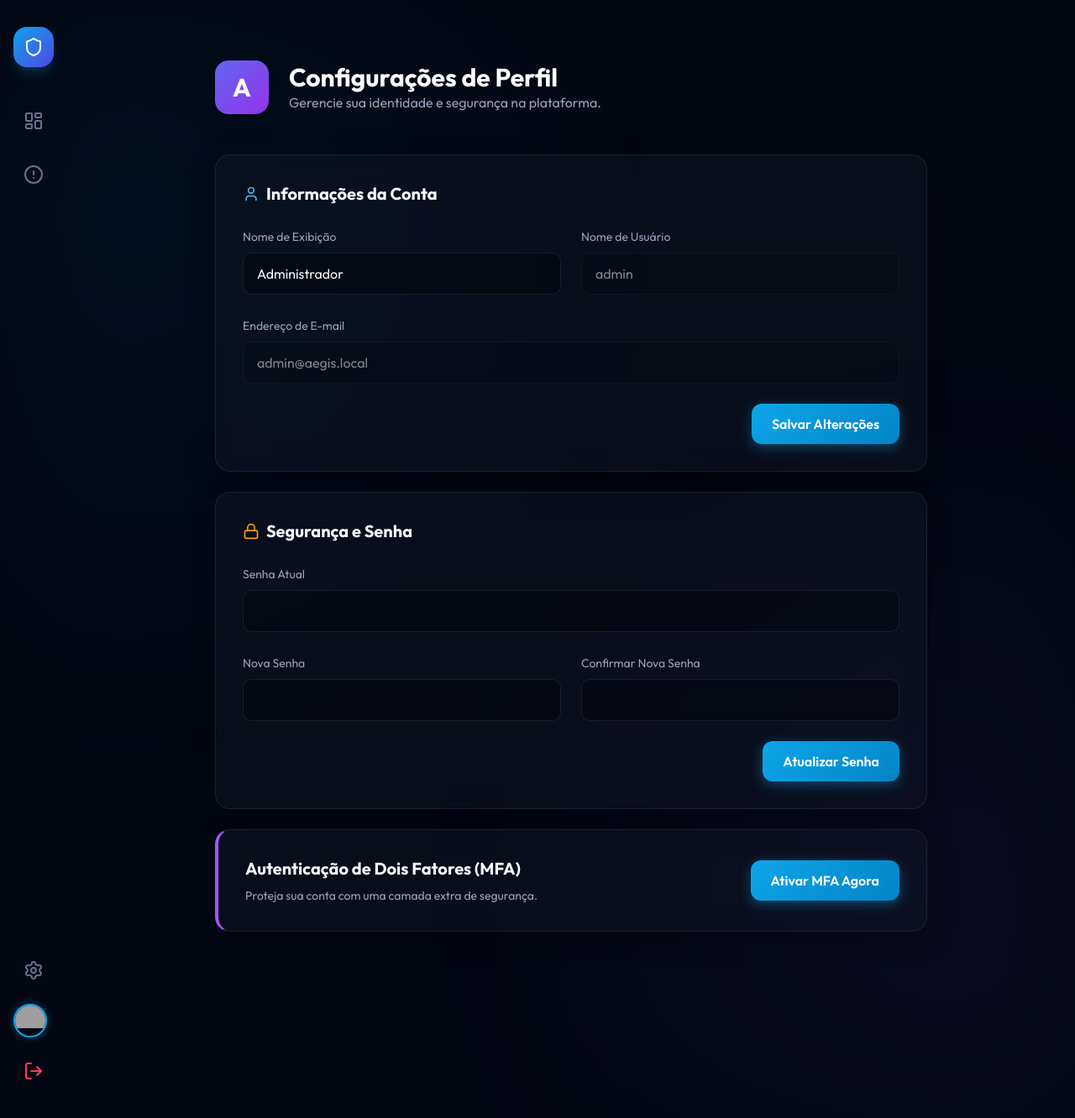
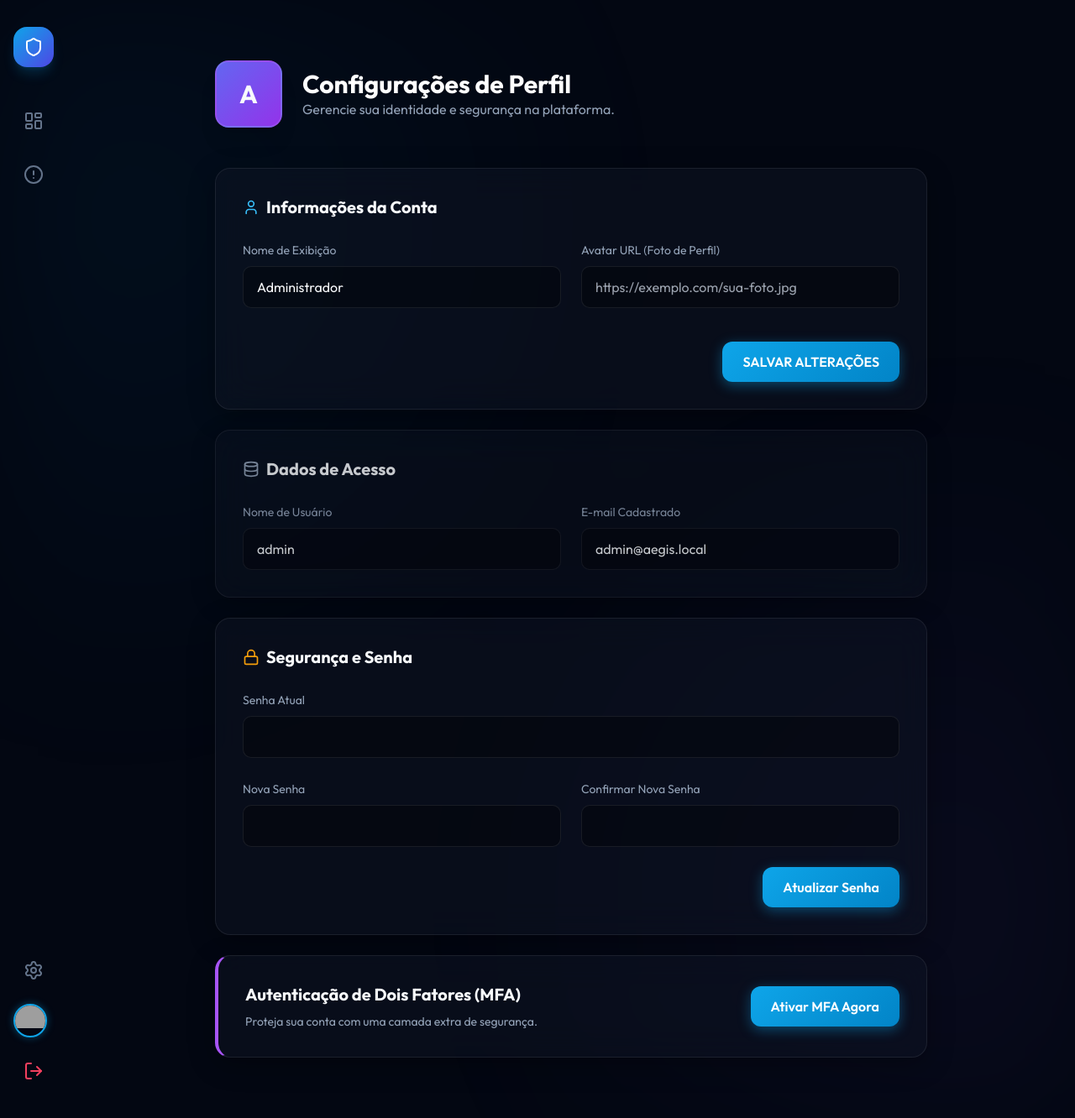
Before and after one commit to BernardoMancia/aegis-endpoint-defense, a Flask app: template server/templates/profile.html in a window 1280 px wide. Shown: the whole page at 84% size. Run offline with Flask 3, Linux system fonts and the light colour scheme; the template is opened without the code that fills it: values that come from a table or form of the project are taken from there, others are empty; some libraries are stand-ins or nearby versions; grey boxes are pictures that could not be loaded.

Commit message:
feat: user avatar support and dashboard interactivity fixes

```diff
--- a/server/app/models/user.py
+++ b/server/app/models/user.py
@@ -128,6 +128,7 @@ class SocUser(db.Model):
             "role_color": self.role_info["color"],
             "status": self.status,
             "email": self.email,
+            "avatar_url": self.avatar_url,
             "mfa_enabled": self.mfa_enabled,
             "is_locked": self.is_locked,
             "reason": self.reason,
--- a/server/app/routes/profile.py
+++ b/server/app/routes/profile.py
@@ -29,6 +29,9 @@ def update_profile():
     if display_name:
         user.display_name = display_name
         session["soc_display"] = display_name
+
+    avatar_url = request.form.get("avatar_url", "").strip()
+    user.avatar_url = avatar_url or None
 
     try:
         db.session.commit()
--- a/server/templates/admin_user_profile.html
+++ b/server/templates/admin_user_profile.html
@@ -181,7 +181,11 @@ body {
                 <i data-lucide="settings" class="w-6 h-6"></i>
             </a>
             <a href="/profile" class="w-10 h-10 rounded-full border-2 border-slate-700 overflow-hidden hover:border-sky-500 transition-colors" title="Meu Perfil">
+                {% if user.avatar_url %}
+                <img src="{{ user.avatar_url }}" alt="Avatar" class="w-full h-full object-cover">
+                {% else %}
                 <img src="https://api.dicebear.com/7.x/initials/svg?seed={{ session.get('soc_user', 'Aegis') }}" alt="Avatar">
+                {% endif %}
             </a>
             <a href="/logout" class="p-3 text-rose-500 cursor-pointer hover:text-rose-400 transition-all" title="Sair">
                 <i data-lucide="log-out" class="w-6 h-6"></i>
--- a/server/templates/admin_users.html
+++ b/server/templates/admin_users.html
@@ -181,7 +181,11 @@ body {
                 <i data-lucide="settings" class="w-6 h-6"></i>
             </a>
             <a href="/profile" class="w-10 h-10 rounded-full border-2 border-slate-700 overflow-hidden hover:border-sky-500 transition-colors" title="Meu Perfil">
+                {% if user.avatar_url %}
+                <img src="{{ user.avatar_url }}" alt="Avatar" class="w-full h-full object-cover">
+                {% else %}
                 <img src="https://api.dicebear.com/7.x/initials/svg?seed={{ session.get('soc_user', 'Aegis') }}" alt="Avatar">
+                {% endif %}
             </a>
             <a href="/logout" class="p-3 text-rose-500 cursor-pointer hover:text-rose-400 transition-all" title="Sair">
                 <i data-lucide="log-out" class="w-6 h-6"></i>
--- a/server/templates/dashboard.html
+++ b/server/templates/dashboard.html
@@ -181,7 +181,11 @@ body {
                 <i data-lucide="settings" class="w-6 h-6"></i>
             </a>
             <a href="/profile" class="w-10 h-10 rounded-full border-2 border-slate-700 overflow-hidden hover:border-sky-500 transition-colors" title="Meu Perfil">
+                {% if user.avatar_url %}
+                <img src="{{ user.avatar_url }}" alt="Avatar" class="w-full h-full object-cover">
+                {% else %}
                 <img src="https://api.dicebear.com/7.x/initials/svg?seed={{ session.get('soc_user', 'Aegis') }}" alt="Avatar">
+                {% endif %}
             </a>
             <a href="/logout" class="p-3 text-rose-500 cursor-pointer hover:text-rose-400 transition-all" title="Sair">
                 <i data-lucide="log-out" class="w-6 h-6"></i>
@@ -669,6 +673,7 @@ body {
                 }
 
                 function showStatDetails(type) {
+                    console.log("Stat clicked:", type);
                     const modal = document.getElementById('stat-detail-modal');
                     const title = document.getElementById('modal-title');
                     const iconBg = document.getElementById('modal-icon-bg');
--- a/server/templates/profile.html
+++ b/server/templates/profile.html
@@ -181,7 +181,11 @@ body {
                 <i data-lucide="settings" class="w-6 h-6"></i>
             </a>
             <a href="/profile" class="w-10 h-10 rounded-full border-2 border-sky-500 shadow-[0_0_10px_var(--neon-blue-glow)] overflow-hidden hover:border-sky-500 transition-colors" title="Meu Perfil">
+                {% if user.avatar_url %}
+                <img src="{{ user.avatar_url }}" alt="Avatar" class="w-full h-full object-cover">
+                {% else %}
                 <img src="https://api.dicebear.com/7.x/initials/svg?seed={{ session.get('soc_user', 'Aegis') }}" alt="Avatar">
+                {% endif %}
             </a>
             <a href="/logout" class="p-3 text-rose-500 cursor-pointer hover:text-rose-400 transition-all" title="Sair">
                 <i data-lucide="log-out" class="w-6 h-6"></i>
@@ -193,8 +197,12 @@ body {
 
         <div class="max-w-4xl mx-auto py-10 px-6">
             <div class="flex items-center gap-6 mb-12">
-                <div class="w-16 h-16 rounded-2xl bg-gradient-to-br from-indigo-500 to-purple-600 flex items-center justify-center text-3xl font-bold shadow-xl">
+                <div class="w-20 h-20 rounded-2xl bg-gradient-to-br from-indigo-500 to-purple-600 flex items-center justify-center text-3xl font-bold shadow-xl overflow-hidden border-2 border-white/10">
+                    {% if user.avatar_url %}
+                    <img src="{{ user.avatar_url }}" class="w-full h-full object-cover" alt="Profile">
+                    {% else %}
                     {{ (user.display_name or user.username or 'A')[0].upper() }}
+                    {% endif %}
                 </div>
                 <div>
                     <h1 class="text-3xl font-bold text-white">Configurações de Perfil</h1>
@@ -206,23 +214,36 @@ body {
                 <!-- Info -->
                 <div class="hyper-glass p-8">
                     <h2 class="text-xl font-bold mb-6 flex items-center gap-2"><i data-lucide="user" class="w-5 h-5 text-sky-400"></i> Informações da Conta</h2>
-                    <form action="/profile/update" method="POST" class="grid grid-cols-1 md:grid-cols-2 gap-6">
+                    <form action="/profile/update" method="POST" class="space-y-6">
+                        <div class="grid grid-cols-1 md:grid-cols-2 gap-6">
+                            <div class="space-y-2">
+                                <label class="text-sm text-slate-400">Nome de Exibição</label>
+                                <input type="text" name="display_name" class="aegis-input" value="{{ user.display_name or '' }}" placeholder="Ex: Analista SOC 01">
+                            </div>
+                            <div class="space-y-2">
+                                <label class="text-sm text-slate-400">Avatar URL (Foto de Perfil)</label>
+                                <input type="url" name="avatar_url" class="aegis-input" value="{{ user.avatar_url or '' }}" placeholder="https://exemplo.com/sua-foto.jpg">
+                            </div>
+                        </div>
+                        <div class="flex justify-end pt-4">
+                            <button type="submit" class="aegis-btn-primary">SALVAR ALTERAÇÕES</button>
+                        </div>
+                    </form>
+                </div>
+
+                <!-- Account Data -->
+                <div class="hyper-glass p-8 opacity-80">
+                    <h2 class="text-xl font-bold mb-6 flex items-center gap-2"><i data-lucide="database" class="w-5 h-5 text-slate-400"></i> Dados de Acesso</h2>
+                    <div class="grid grid-cols-1 md:grid-cols-2 gap-6">
                         <div class="space-y-2">
-                            <label class="text-sm text-slate-400">Nome de Exibição</label>
-                            <input type="text" name="display_name" class="aegis-input" value="{{ user.display_name or '' }}" placeholder="Ex: Analista SOC 01">
+                            <label class="text-sm text-slate-400">Nome de Usuário</label>
+                            <input type="text" class="aegis-input cursor-not-allowed bg-white/5" value="{{ user.username }}" disabled>
                         </div>
                         <div class="space-y-2">
-                            <label class="text-sm text-slate-400">Nome de Usuário</label>
-                            <input type="text" class="aegis-input opacity-50 cursor-not-allowed" value="{{ user.username }}" disabled>
+                            <label class="text-sm text-slate-400">E-mail Cadastrado</label>
+                            <input type="text" class="aegis-input cursor-not-allowed bg-white/5" value="{{ user.email or 'N/A' }}" disabled>
                         </div>
-                        <div class="md:col-span-2 space-y-2">
-                            <label class="text-sm text-slate-400">Endereço de E-mail</label>
-                            <input type="email" class="aegis-input opacity-50 cursor-not-allowed" value="{{ user.email or 'N/A' }}" disabled>
-                        </div>
-                        <div class="md:col-span-2 flex justify-end">
-                            <button type="submit" class="aegis-btn-primary">Salvar Alterações</button>
-                        </div>
-                    </form>
+                    </div>
                 </div>
 
                 <!-- Password -->
```
Also changed, not shown: rebuild_hyperglass_ui.py (+36 -14 lines).
